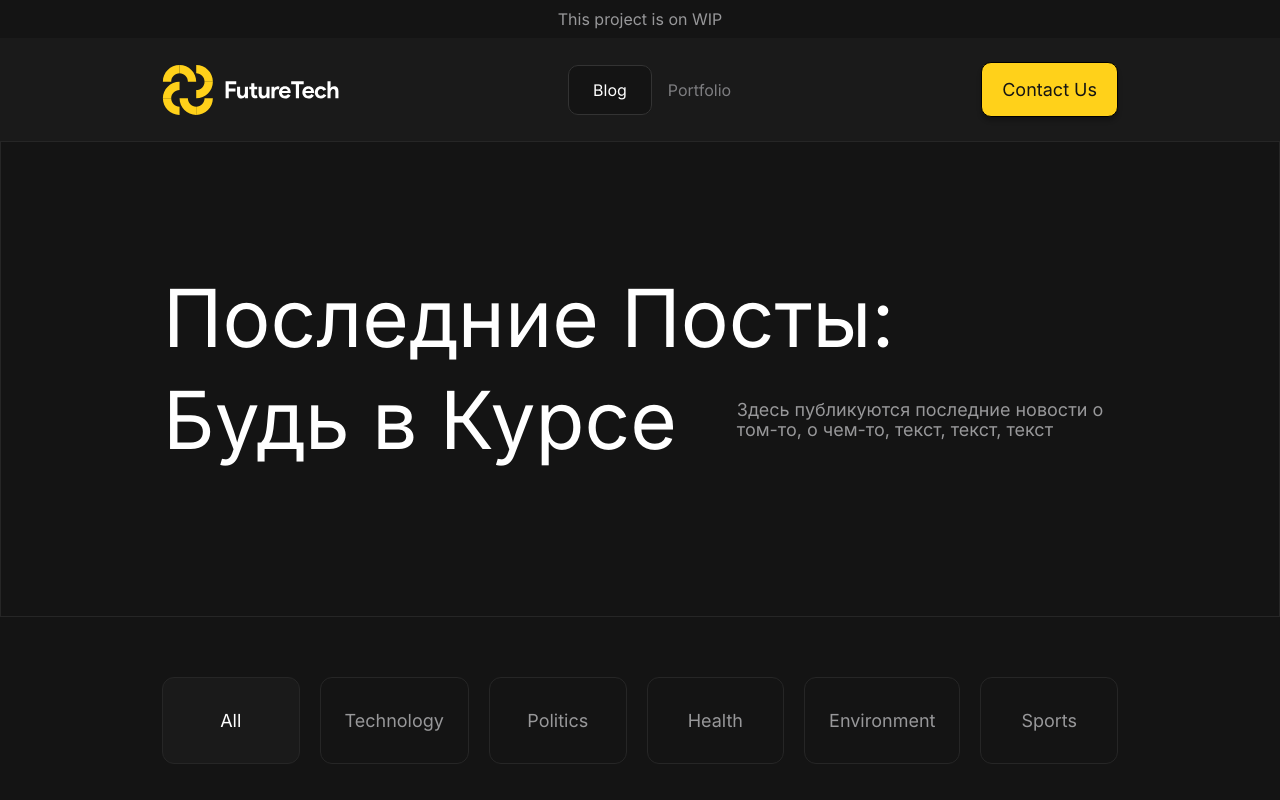
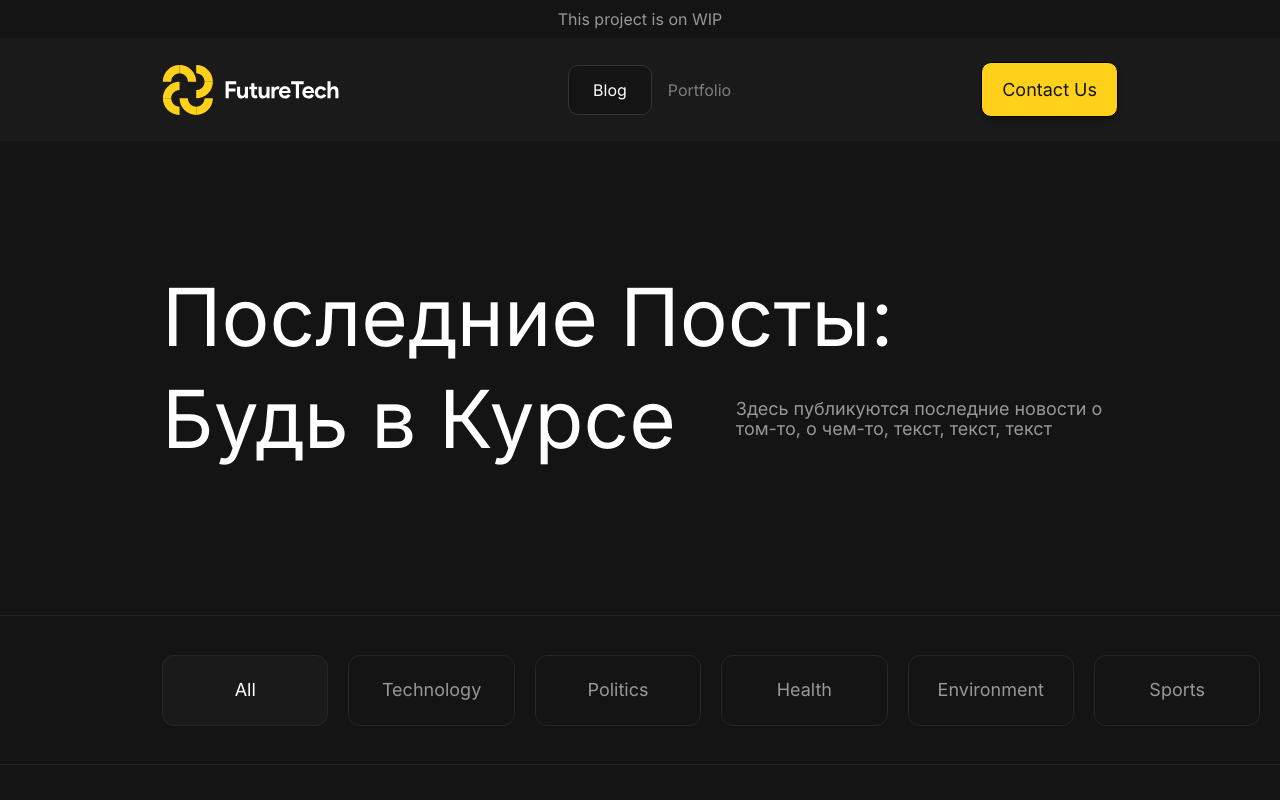
Before and after one commit to Bl1tzed/PortfolioBlog, a React (Vite) app: page /blog in a window 1280 px wide. Shown: the top 800 px of the page. Built offline with nearby package versions, Linux system fonts and the light colour scheme.

Commit message:
feat: add sticky to the top of the screen for categorySelector

```diff
--- /dev/null
+++ b/src/features/category-selector/categorySelector.module.scss
@@ -0,0 +1,18 @@
+.categories {
+  padding: 0 162px;
+  display: flex;
+  align-items: center;
+  position: sticky;
+  background-color: $dark_08;
+  top: -65px;
+  height: 150px;
+}
+
+.categoriesInner {
+  display: flex;
+  justify-content: center;
+  padding: 5px 0;
+  gap: 20px;
+  position: sticky;
+  top: 0;
+}
--- /dev/null
+++ b/src/features/category-selector/categorySelector.tsx
@@ -0,0 +1,37 @@
+import { CATEGORIES } from "@shared/consts";
+import { Button } from "@shared/ui/button";
+import { Category } from "@shared/consts/categories";
+import { ContentBlock } from "@shared/ui/content-block";
+
+import s from "./categorySelector.module.scss";
+
+type CategorySelectorProps = {
+  activeCategory: Category;
+  setActiveCategory: React.Dispatch<React.SetStateAction<Category>>;
+};
+
+export const CategorySelector = ({
+  activeCategory,
+  setActiveCategory,
+}: CategorySelectorProps) => {
+  return (
+    <ContentBlock border className={s.categories}>
+      <div className={s.categoriesInner}>
+        {CATEGORIES.map((categoryItem) => {
+          return (
+            <Button
+              key={categoryItem}
+              width="adaptive"
+              variant="secondary"
+              size="big"
+              active={activeCategory === categoryItem}
+              onClick={() => setActiveCategory(categoryItem)}
+            >
+              {categoryItem}
+            </Button>
+          );
+        })}
+      </div>
+    </ContentBlock>
+  );
+};
--- a/src/pages/blogpage/blogpage.module.scss
+++ b/src/pages/blogpage/blogpage.module.scss
@@ -1,7 +1,6 @@
 .content {
   display: flex;
   flex-direction: column;
-  gap: 1rem;
 }
 
 .heading {
--- a/src/pages/blogpage/blogpage.tsx
+++ b/src/pages/blogpage/blogpage.tsx
@@ -2,7 +2,7 @@ import { POSTS_LIST } from "@shared/consts/posts";
 import { ContentBlock } from "@shared/ui/content-block";
 import { PostBlock } from "@widgets/post-block";
 import { PostList } from "@widgets/post-list";
-import { CategorySelector } from "@widgets/category-selector";
+import { CategorySelector } from "@features/category-selector";
 import { useState } from "react";
 import clsx from "clsx";
 
@@ -17,7 +17,7 @@ export const Blogpage = () => {
 
   return (
     <div className={s.content}>
-      <ContentBlock border className={s.heading} bgColor="dark_08">
+      <ContentBlock className={s.heading} bgColor="dark_08">
         <div className={clsx(s.headingTitle, "OpenSans600")}>
           Последние Посты:
         </div>
--- a/src/shared/ui/button/button.module.scss
+++ b/src/shared/ui/button/button.module.scss
@@ -61,8 +61,8 @@
 }
 
 .bigButton {
-  height: 87px;
-  padding: 30px 24px;
+  height: 71px;
+  padding: 22px 24px;
 }
 
 .adaptiveButton {
--- a/src/shared/ui/content-block/content-block.module.scss
+++ b/src/shared/ui/content-block/content-block.module.scss
@@ -1,5 +1,6 @@
 .border {
-  border: 1px solid $dark_15;
+  border-top: 1px solid $dark_15;
+  border-bottom: 1px solid $dark_15;
 }
 
 .bgDark_10 {
--- a/src/widgets/category-selector/categorySelector.module.scss
+++ /dev/null
@@ -1,6 +0,0 @@
-.categories {
-  display: flex;
-  gap: 20px;
-  justify-content: center;
-  padding: 50px 162px;
-}
--- a/src/widgets/category-selector/categorySelector.tsx
+++ /dev/null
@@ -1,33 +0,0 @@
-import { CATEGORIES } from "@shared/consts";
-import { Button } from "@shared/ui/button";
-import { Category } from "@shared/consts/categories";
-import s from "./categorySelector.module.scss";
-
-type CategorySelectorProps = {
-  activeCategory: Category;
-  setActiveCategory: React.Dispatch<React.SetStateAction<Category>>;
-};
-
-export const CategorySelector = ({
-  activeCategory,
-  setActiveCategory,
-}: CategorySelectorProps) => {
-  return (
-    <div className={s.categories}>
-      {CATEGORIES.map((categoryItem) => {
-        return (
-          <Button
-            key={categoryItem}
-            width="adaptive"
-            variant="secondary"
-            size="big"
-            active={activeCategory === categoryItem}
-            onClick={() => setActiveCategory(categoryItem)}
-          >
-            {categoryItem}
-          </Button>
-        );
-      })}
-    </div>
-  );
-};
--- a/src/widgets/post-block/postBlock.tsx
+++ b/src/widgets/post-block/postBlock.tsx
@@ -16,7 +16,7 @@ export const PostBlock = ({
   image,
 }: Post) => {
   return (
-    <ContentBlock className={s.post} border bgColor="dark_08">
+    <ContentBlock className={s.post} bgColor="dark_08">
       <img className={s.postImage} src={image} alt="image" />
       <div className={s.postInfo}>
         <div className={s.postTitles}>
--- a/src/widgets/post-list/postList.tsx
+++ b/src/widgets/post-list/postList.tsx
@@ -6,7 +6,7 @@ import s from "./postList.module.scss";
 
 export const PostList = ({ posts }: { posts: PostProps[] }) => {
   return (
-    <ContentBlock className={s.postList} bgColor="dark_08">
+    <ContentBlock border className={s.postList} bgColor="dark_08">
       {posts.map((item, index) => {
         return <Post key={item.title + index} {...item} />;
       })}
```
Also changed, not shown: src/features/category-selector/index.ts (renamed from src/widgets/category-selector/index.ts).
